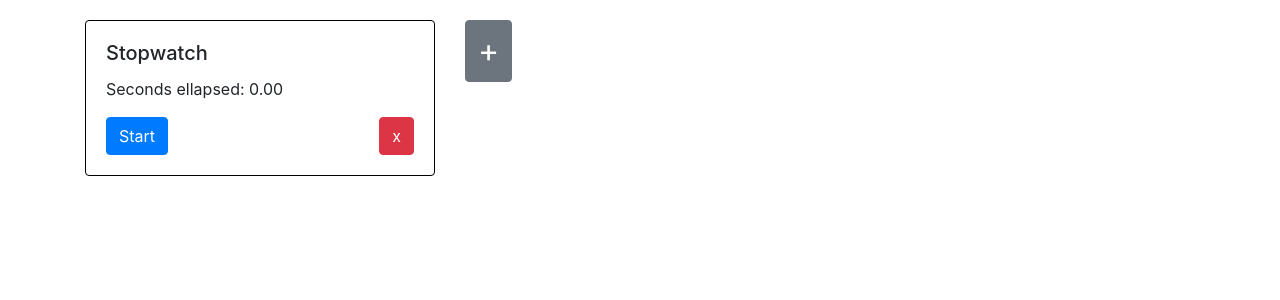
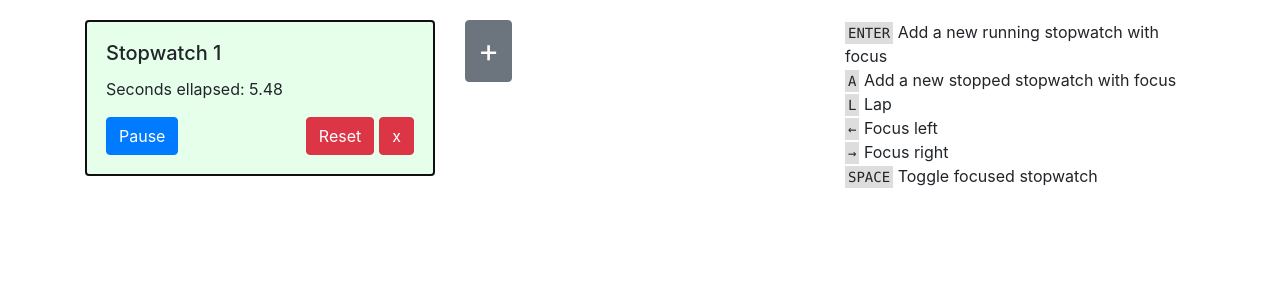
Before and after one commit to rpagliuca/rotary-arvore-do-bem-divulgacao, a React (Create React App) app: page / in a window 1280 px wide. Shown: the top 300 px of the page. Built offline with nearby package versions, Linux system fonts and the light colour scheme.

Commit message:
feat: Keyboard shortcus working

```diff
--- a/src/App.js
+++ b/src/App.js
@@ -1,6 +1,7 @@
 import { React, useEffect, useReducer, useState, useRef } from 'react';
 import * as rs from 'reactstrap';
 import 'bootstrap/dist/css/bootstrap.min.css';
+import './style.css';
 
 function App() {
   return (
@@ -16,7 +17,7 @@ const RESTART = "RESTART"
 const INCREMENT = "INCREMENT"
 const TOGGLE = "TOGGLE"
 
-const useTimer = () => {
+const useTimer = (initialRunningState) => {
 
   const [ state, dispatch ] = useReducer((state, action) => {
     switch (action.type) {
@@ -35,7 +36,7 @@ const useTimer = () => {
         throw new Error()
     }
   }, {
-    isCounting: false,
+    isCounting: (initialRunningState === INITIAL_STATE_RUNNING) ? true : false,
     shouldRestart: false,
     start: (+ new Date()),
     counter: 0,
@@ -65,66 +66,113 @@ const KEY_CODE_ARROW_RIGHT = 39
 const KEY_CODE_ARROW_LEFT = 37
 const KEY_CODE_SPACE = 32
 const KEY_CODE_ENTER = 13
+const KEY_CODE_A = 65
+const KEY_CODE_DELETE = 46
+
+const TYPE_FOCUS_RIGHT = "TYPE_FOCUS_RIGHT"
+const TYPE_FOCUS_LEFT = "TYPE_FOCUS_LEFT"
+const TYPE_ADD_RUNNING_STOPWATCH = "TYPE_ADD_RUNNING_STOPWATCH"
+const TYPE_ADD_STOPPED_STOPWATCH = "TYPE_ADD_STOPPED_STOPWATCH"
+const TYPE_DELETE = "TYPE_DELETE"
+
+const INITIAL_STATE_RUNNING = "INITIAL_STATE_RUNNING"
+const INITIAL_STATE_STOPPED = "INITIAL_STATE_STOPPED"
+
+const newCard = (id, initialState) => {
+  return {
+    id: id,
+    initialState: initialState || INITIAL_STATE_RUNNING
+  }
+}
 
 const MyCards = () => {
-  const [ cardCount, setCardCount ] = useState(1)
-  const [ focusIndex, setFocusIndex ] = useState(0)
 
-  const addCard = () => {
-    setCardCount(cardCount + 1)
+  const [ state, dispatch ] = useReducer((state, action) => {
+    let cards = []
+    let card = {}
+    let currentFocusPos = 0
+    let nextState = {}
+    let nextCard = {}
+    let nextCardId = 0
+    let latestCard = {}
+    let latestId = 0
+    switch (action.type) {
+      case TYPE_ADD_RUNNING_STOPWATCH:
+        cards = [...state.cards]
+        latestCard = cards[cards.length - 1]
+        latestId = (latestCard && latestCard.id) || 0
+        card = newCard(latestId + 1, INITIAL_STATE_RUNNING)
+        cards.push(card)
+        return {...state, cards: cards, currentFocusId: card.id}
+      case TYPE_ADD_STOPPED_STOPWATCH:
+        cards = [...state.cards]
+        latestCard = cards[cards.length - 1]
+        latestId = (latestCard && latestCard.id) || 0
+        card = newCard(latestId + 1, INITIAL_STATE_STOPPED)
+        cards.push(card)
+        return {...state, cards: cards, currentFocusId: card.id}
+      case TYPE_DELETE:
+        cards = [...state.cards]
+        cards = cards.filter(i => i.id !== action.id)
+        nextState = {...state, cards: cards}
+        if (action.id === state.currentFocusId) {
+          currentFocusPos = state.cards.findIndex(i => i.id === state.currentFocusId)
+          nextCard = state.cards[(currentFocusPos + 1) % state.cards.length]
+          nextCardId = (nextCard && nextCard.id) || 0
+          nextState.currentFocusId = nextCardId
         }
+        return nextState
+      case TYPE_FOCUS_RIGHT:
+        currentFocusPos = state.cards.findIndex(i => i.id === state.currentFocusId)
+        nextCard = state.cards[(currentFocusPos + 1) % state.cards.length]
+        nextCardId = (nextCard && nextCard.id) || 0
+        return {...state, currentFocusId: nextCardId}
+      case TYPE_FOCUS_LEFT:
+        currentFocusPos = state.cards.findIndex(i => i.id === state.currentFocusId)
+        const previousCard = state.cards[(currentFocusPos - 1 + state.cards.length) % state.cards.length]
+        const previousCardId = (previousCard && previousCard.id) || 0
+        return {...state, currentFocusId: previousCardId}
+      default:
+        return state
+    }
+  }, {
+    cards: [
+      newCard(1)
+    ],
+    currentFocusId: 1
+  })
 
   useEffect(() => {
-    const focusRight = () => setFocusIndex(focusIndex+1)
-    const focusLeft = () => setFocusIndex(focusIndex-1)
-    const stopwatchToggle = () => {
-
-    }
-    const addStopwatch = () => addCard()
     const handleKeyDown = (e) => {
       const k = e.keyCode
-      if (k === KEY_CODE_ARROW_RIGHT) focusRight()
-      if (k === KEY_CODE_ARROW_LEFT) focusLeft()
-      if (k === KEY_CODE_SPACE) stopwatchToggle()
-      if (k === KEY_CODE_ENTER) addStopwatch()
+      if (k === KEY_CODE_ARROW_RIGHT) dispatch({ type: TYPE_FOCUS_RIGHT })
+      if (k === KEY_CODE_ARROW_LEFT) dispatch({ type: TYPE_FOCUS_LEFT })
+      if (k === KEY_CODE_ENTER) dispatch({ type: TYPE_ADD_RUNNING_STOPWATCH })
+      if (k === KEY_CODE_A) dispatch({ type: TYPE_ADD_STOPPED_STOPWATCH })
     }
-    document.addEventListener("keydown", handleKeyDown, true)
-    return () => document.removeEventListener("keydown", handleKeyDown, true)
-  }, [cardCount, focusIndex])
-
-  let cards = []
-
-  for (let i = 0; i < cardCount; i++) {
-    let hasFocus = false
-    if (i === focusIndex) {
-      hasFocus = true
-    }
-    cards.push(<MyCardCol key={i} hasFocus={hasFocus}/>)
-  }
+    document.addEventListener("keydown", handleKeyDown, false)
+    return () => document.removeEventListener("keydown", handleKeyDown, false)
+  }, [dispatch])
 
   return (
     <rs.Row>
-      {cards}
-      <AddCard addCard={addCard}/>
+      {state.cards.map(i => <MyCardCol key={i.id} handleDelete={() => dispatch({type: TYPE_DELETE, id: i.id})} cardNumber={i.id} hasFocus={i.id === state.currentFocusId} initialState={i.initialState}/>)}
+      <AddCard addCard={() => dispatch(TYPE_ADD_RUNNING_STOPWATCH)}/>
+      <ShortcutCard/>
     </rs.Row>
   )
 }
 
 const MyCardCol = (props) => {
-  const [ isHidden, setIsHidden ] = useState(false)
-  if (isHidden) {
-    return <></>
-  }
-
   let style = {}
   if (props.hasFocus) {
     style["borderColor"] = "black"
   }
 
   return (
-    <rs.Col md="4" style={{marginTop: 20}}>
+    <rs.Col md="4" style={{marginTop: 10, marginBottom: 10}}>
       <rs.Card style={style}>
-        <MyCardBody handleHide={() => setIsHidden(true)}/>
+        <MyCardBody cardNumber={props.cardNumber} hasFocus={props.hasFocus} handleDelete={props.handleDelete} initialState={props.initialState}/>
       </rs.Card>
     </rs.Col>
   )
@@ -132,9 +180,28 @@ const MyCardCol = (props) => {
 
 const AddCard = (props) => {
   return (
-    <rs.Col md="4" sml="12" style={{marginTop: 20}}>
+    <rs.Col md="4" sm="12" style={{marginTop: 10, marginBottom: 10}}>
       <rs.Button color="secondary" style={{fontSize: "200%"}} onClick={props.addCard}>+</rs.Button>
     </rs.Col>
+  )
+}
+
+const ShortcutCard = () => {
+  return (
+    <rs.Col md="4" sm="12" style={{marginTop: 10, marginBottom: 10}}>
+      <rs.Row><rs.Col><Key>ENTER</Key> Add a new running stopwatch with focus</rs.Col></rs.Row>
+      <rs.Row><rs.Col><Key>A</Key> Add a new stopped stopwatch with focus</rs.Col></rs.Row>
+      <rs.Row><rs.Col><Key>L</Key> Lap</rs.Col></rs.Row>
+      <rs.Row><rs.Col><Key>←</Key> Focus left</rs.Col></rs.Row>
+      <rs.Row><rs.Col><Key>→</Key> Focus right</rs.Col></rs.Row>
+      <rs.Row><rs.Col><Key>SPACE</Key> Toggle focused stopwatch</rs.Col></rs.Row>
+    </rs.Col>
+  )
+}
+
+const Key = (props) => {
+  return (
+    <pre style={{display: "inline", background: "#DDD", marginTop: 5, padding: 3}}>{props.children}</pre>
   )
 }
 
@@ -154,7 +221,20 @@ const DeleteButton = (props) => {
 }
 
 const MyCardBody = (props) => {
-  const [ count, formattedCount, isCounting, toggleCounter, restartCounter ] = useTimer()
+  const [ count, formattedCount, isCounting, toggleCounter, restartCounter ] = useTimer(props.initialState)
+
+  const ref = useRef(null)
+
+  useEffect(() => {
+    if (!props.hasFocus) return
+    const handleKeyDown = (e) => {
+      if (e.keyCode === KEY_CODE_SPACE) toggleCounter()
+      if (e.keyCode === KEY_CODE_DELETE) props.handleDelete()
+    }
+    ref.current.focus()
+    document.addEventListener("keydown", handleKeyDown, false)
+    return () => document.removeEventListener("keydown", handleKeyDown, false)
+  }, [toggleCounter, props])
 
   let style = {}
 
@@ -165,19 +245,21 @@ const MyCardBody = (props) => {
   }
 
   return (
+    <div ref={ref} tabIndex="0">
       <rs.CardBody style={style}>
         <div style={{zIndex: 1}}>
-        <Title/>
+          <Title cardNumber={props.cardNumber}/>
         </div>
         <rs.CardText>Seconds ellapsed: {formattedCount}</rs.CardText>
         <rs.Button color="primary" style={{marginRight: 5}} onClick={toggleCounter}>{ isCounting ? "Pause" : (count === 0) ? "Start" : "Continue" }</rs.Button>
-      <DeleteButton handleClick={props.handleHide}/>
+        <DeleteButton handleClick={props.handleDelete}/>
         { (count !== 0) ? <rs.Button color="danger" style={{marginRight: 5, float: "right"}} onClick={restartCounter}>Reset</rs.Button> : "" }
       </rs.CardBody>
+    </div>
   )
 }
 
-const Title = () => {
+const Title = (props) => {
   const formDescription = useForm("Enter a new title")
   const [ isEditing, setIsEditing ] = useState(false)
 
@@ -206,7 +288,7 @@ const Title = () => {
           <rs.Input {...formDescription} onBlur={handleFormSubmit} innerRef={ref} style={{marginBottom: 5}}/>
         ) : (
           <rs.CardTitle tag="h5" onClick={handleTitleClick} style={{cursor: "pointer"}}>
-           { formDescription.value || "Stopwatch" }
+           { formDescription.value || "Stopwatch " + props.cardNumber }
           </rs.CardTitle>
         )}
       </form>
--- /dev/null
+++ b/src/style.css
@@ -0,0 +1,3 @@
+body {
+    margin-top: 10px;
+}
```
Lines whose indentation alone changed are shown as unchanged.
